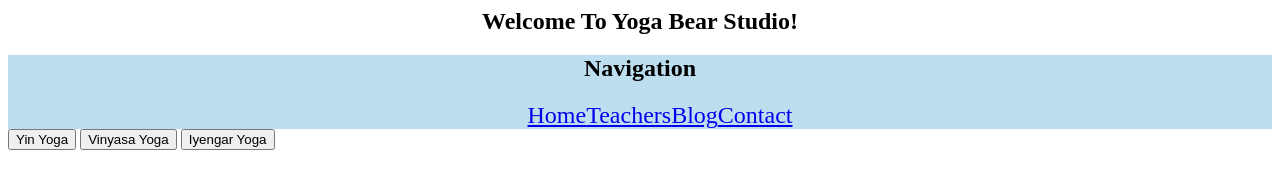
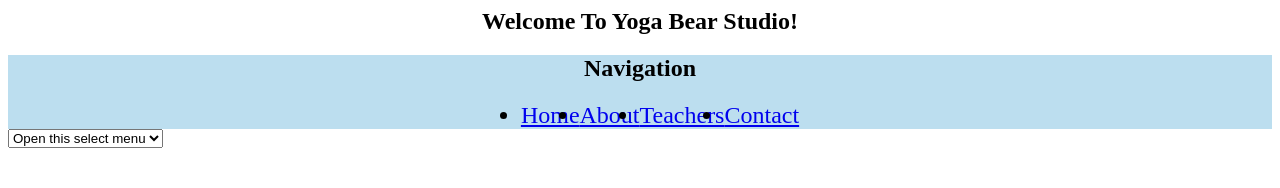
Before and after one commit to Yoga-Bear-Studio/yogurt, a website: page index.html in a window 1280 px wide. Drawn offline with Linux system fonts and the light colour scheme.

Commit message:
added form

```diff
--- a/index.html
+++ b/index.html
@@ -18,16 +18,19 @@
             <h1 style="text-align: center;">Navigation</h1>
             <ul>
                 <li><a href="index.html">Home</a></li>
+                <li><a href="#">About</a></li>
                 <li><a href="#">Teachers</a></li>
-                <li><a href="#">Blog</a></li>
                 <li><a href="#">Contact</a></li>
             </ul>
         </nav>
     </div>
     <div>
-        <button>Yin Yoga</button>
-        <button>Vinyasa Yoga</button>
-        <button>Iyengar Yoga</button>
+        <select class="form-select" aria-label="Default select example">
+            <option selected>Open this select menu</option>
+            <option value="1">Iyengar Yoga</option>
+            <option value="2">Vinyasa Yoga</option>
+            <option value="3">Yin Yoga</option>
+        </select>
     </div>
 
     <!--<script src="C:\Users\Roukeyatou\Documents\Group Project\index.js"></script>-->
--- a/style.css
+++ b/style.css
@@ -6,7 +6,3 @@ nav ul {
     display: flex;
     justify-content: center;
 }
-
-nav li {
-    list-style-type: none;
-}
```
